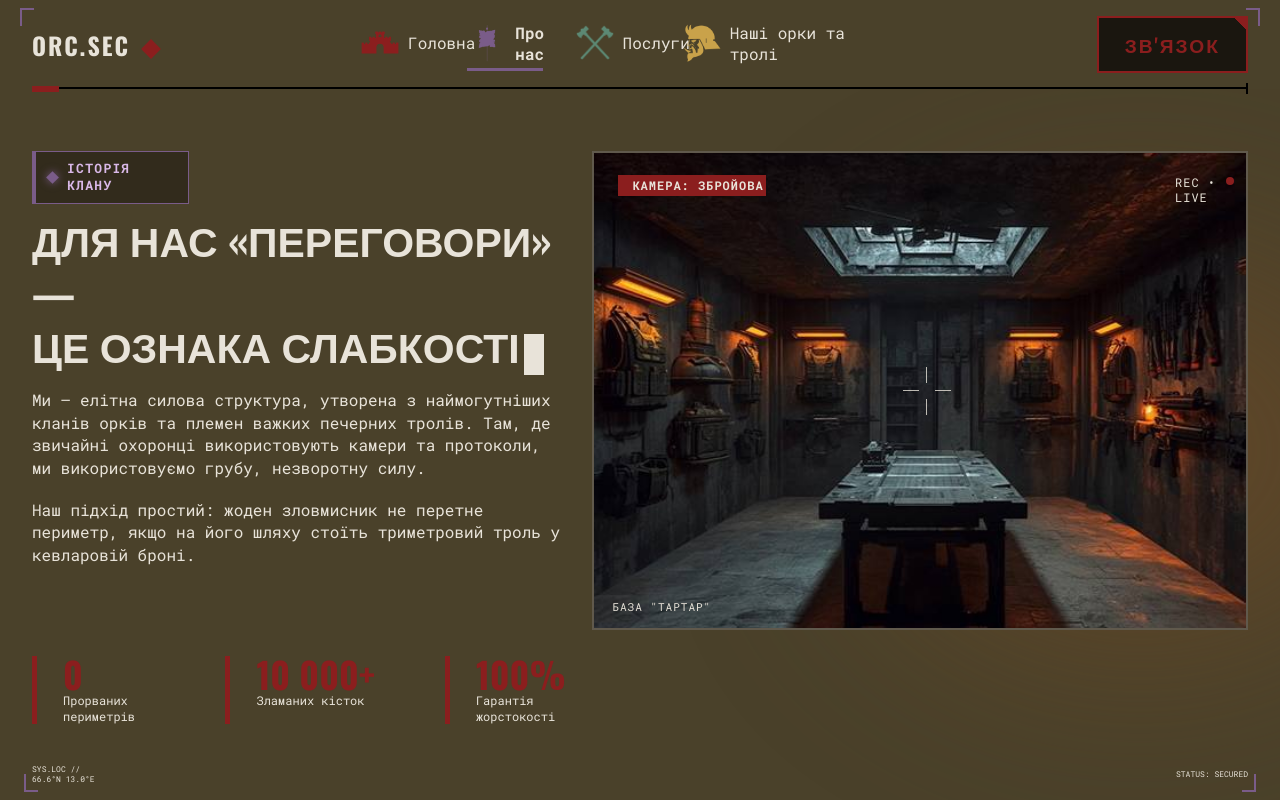
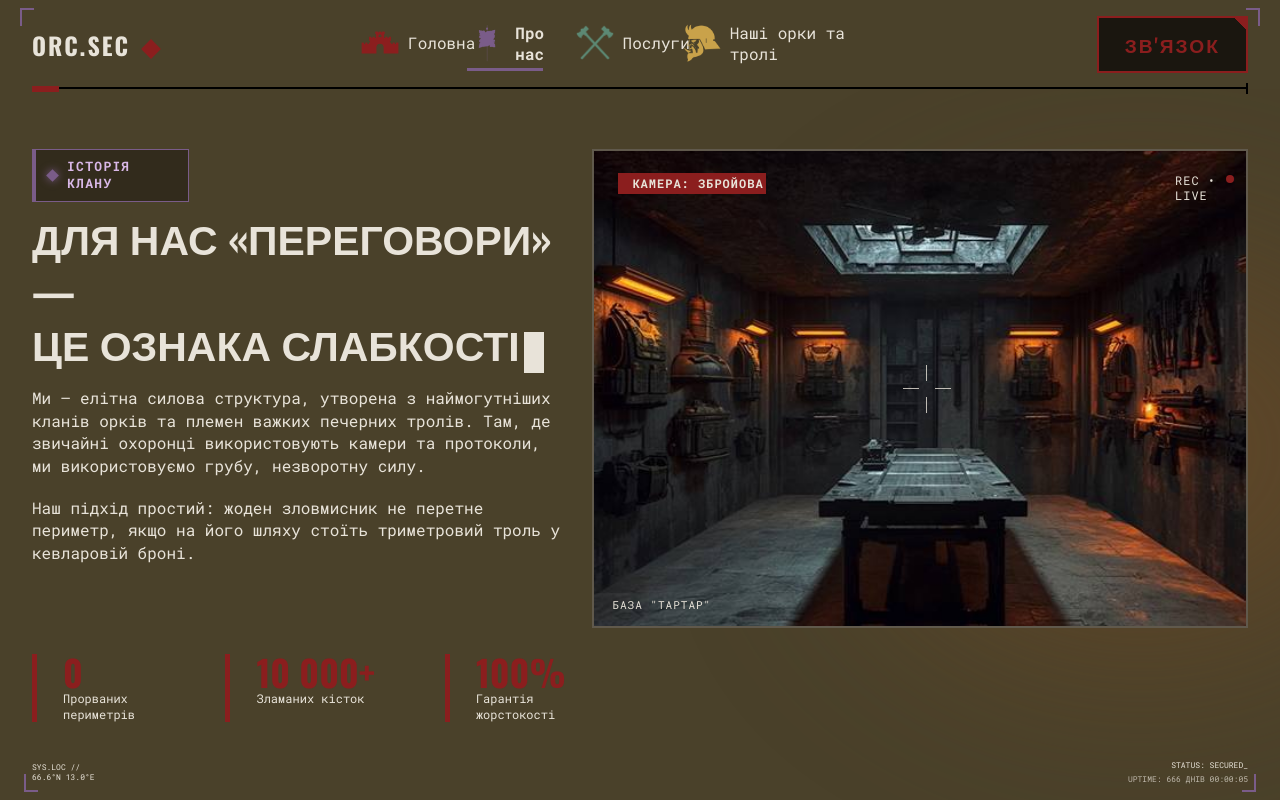
Before and after one commit to IceSun39/vibecoding_team, a plain HTML site: page about_us.html in a window 1280 px wide. Drawn offline with nearby package versions, Linux system fonts and the light colour scheme.

Commit message:
footer animation and moving camere on page (about us)

```diff
--- a/about_us.html
+++ b/about_us.html
@@ -106,8 +106,9 @@
 
     <footer>
         <p class="left-footer" data-typewriter data-typewriter-speed="40" data-typewriter-delay="300">SYS.LOC // <br>66.6°N 13.0°E</p>
-        <p class="right-footer">STATUS: SECURED</p>
+        <p class="right-footer" data-live-status>STATUS: SECURED</p>
     </footer>
+
     <dialog class="contact-modal" aria-labelledby="contact-modal-title" data-contact-modal>
         <div class="contact-modal__header">
             <h2 class="contact-modal__title" id="contact-modal-title">ЗВОРОТНИЙ ЗВ’ЯЗОК</h2>
@@ -176,7 +177,8 @@
     </dialog>
     <script src="js/home/pact-modal.js" defer></script>
     <script src="js/shared/site-interactions.js" defer></script>
-<script src="js/shared/typewriter.js" defer></script>
+    <script src="js/shared/typewriter.js" defer></script>
+    <script src="js/shared/live-status.js" defer></script>
 </body>
 
 </html>
--- a/css/shared/footer.css
+++ b/css/shared/footer.css
@@ -57,3 +57,46 @@ footer::after {
     margin: 0 -40px;
   }
 }
+
+.right-footer {
+  --alert-red: #ff5252;
+  text-align: right;
+}
+
+.live-status__line,
+.live-status__uptime {
+  display: block;
+}
+
+.live-status__uptime {
+  margin-top: 4px;
+  opacity: 0.75;
+  font-variant-numeric: tabular-nums;
+}
+
+.live-status__value::after {
+  content: "_";
+  animation: status-cursor 1s steps(1) infinite;
+}
+
+.right-footer.is-threat .live-status__line {
+  color: var(--alert-red);
+  font-weight: 700;
+  text-shadow: 0 0 6px rgb(255 82 82 / 60%);
+  animation: status-alarm 0.4s steps(1) 5;
+}
+
+@keyframes status-cursor {
+  50% { opacity: 0; }
+}
+
+@keyframes status-alarm {
+  50% { opacity: 0.4; }
+}
+
+@media (prefers-reduced-motion: reduce) {
+  .live-status__value::after,
+  .right-footer.is-threat .live-status__line {
+    animation: none;
+  }
+}
--- /dev/null
+++ b/js/shared/live-status.js
@@ -0,0 +1,77 @@
+(() => {
+    const root = document.querySelector("[data-live-status]");
+    if (!root) return;
+
+    const BASE_DAYS = 666;
+    const STORAGE_KEY = "orcsec-uptime-start";
+
+    const STATES = [
+        { text: "SECURED", className: "", hold: [6000, 10000] },
+        { text: "SCANNING...", className: "is-scanning", hold: [2500, 3500] },
+        { text: "THREAT DETECTED", className: "is-threat", hold: [2000, 2800] },
+    ];
+
+    const statusLine = document.createElement("span");
+    statusLine.className = "live-status__line";
+    statusLine.append("STATUS: ");
+
+    const statusValue = document.createElement("span");
+    statusValue.className = "live-status__value";
+    statusLine.append(statusValue);
+
+    const uptimeLine = document.createElement("span");
+    uptimeLine.className = "live-status__uptime";
+
+    root.textContent = "";
+    root.append(statusLine, uptimeLine);
+
+    let step = 0;
+
+    function randomBetween([min, max]) {
+        return min + Math.random() * (max - min);
+    }
+
+    function showState(index) {
+        const state = STATES[index];
+        statusValue.textContent = state.text;
+        root.classList.remove("is-scanning", "is-threat");
+        if (state.className) {
+            root.classList.add(state.className);
+        }
+        window.setTimeout(nextState, randomBetween(state.hold));
+    }
+
+    function nextState() {
+        step = (step + 1) % STATES.length;
+        showState(step);
+    }
+
+    showState(0);
+
+    function getStartTime() {
+        try {
+            const saved = Number(sessionStorage.getItem(STORAGE_KEY));
+            if (saved) return saved;
+
+            const now = Date.now();
+            sessionStorage.setItem(STORAGE_KEY, String(now));
+            return now;
+        } catch {
+            return Date.now();
+        }
+    }
+
+    const startedAt = getStartTime();
+    const pad = (value) => String(value).padStart(2, "0");
+
+    function renderUptime() {
+        const seconds = Math.max(0, Math.floor((Date.now() - startedAt) / 1000));
+        const days = BASE_DAYS + Math.floor(seconds / 86400);
+        const time = `${pad(Math.floor(seconds / 3600) % 24)}:${pad(Math.floor(seconds / 60) % 60)}:${pad(seconds % 60)}`;
+
+        uptimeLine.textContent = `UPTIME: ${days} ДНІВ ${time}`;
+    }
+
+    renderUptime();
+    window.setInterval(renderUptime, 1000);
+})();
```
Also changed, not shown: index.html (+2 -1 lines), ourTrollsAndOrks.html (+2 -1 lines), services.html (+3 -2 lines).
